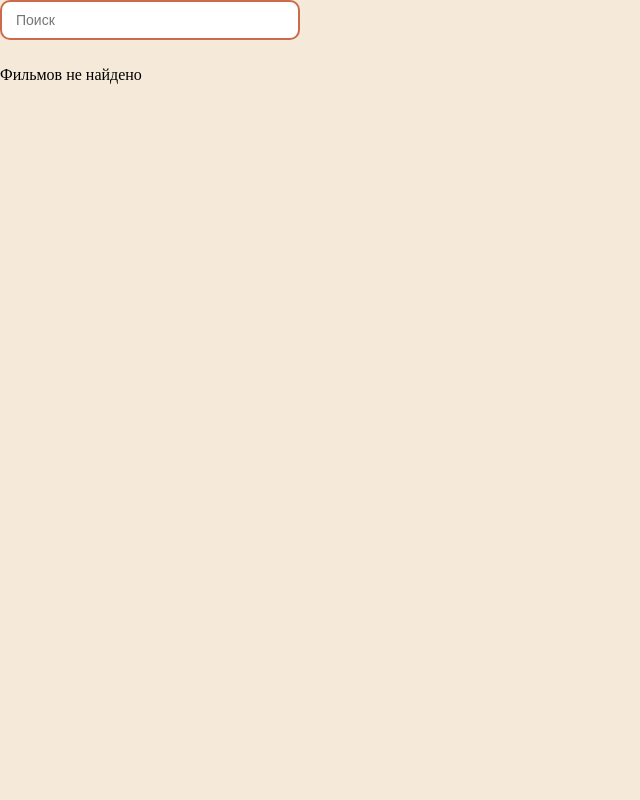
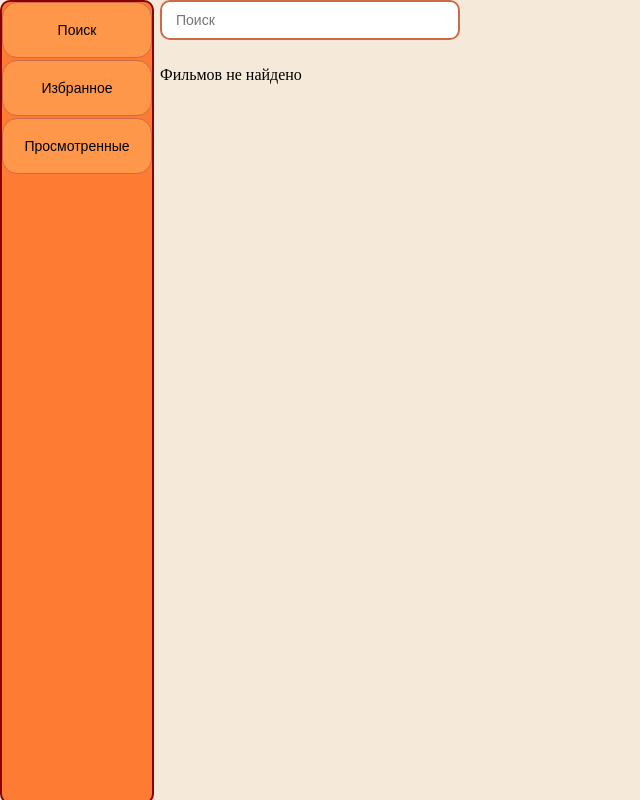
Before and after one commit to Nezzah13/Find-Movie, a React (Vite) app: page / in a window 1280 px wide. Shown: the whole page, without its empty margins (0-640 px from the left). Built offline with nearby package versions, Linux system fonts and the light colour scheme.

Commit message:
Добавил sideBar и всю логику работы кнопок и отображения

```diff
--- a/src/App.tsx
+++ b/src/App.tsx
@@ -5,6 +5,10 @@ import useMovieDetails from "./Hooks/useMovieDetails.ts";
 import SearchBar from "./Components/SearchBar.tsx";
 import MovieList from "./Components/MovieList.tsx";
 import MovieDetails from "./Components/MovieDetails.tsx";
+import Sidebar from "./Components/Sidebar.tsx";
+import FavoriteList from "./Components/FavoriteList.tsx";
+import ViewedList from "./Components/ViewedList.tsx";
+import type {MovieShort} from "./Hooks/useMovieSearch.ts";
 
 
 function App() {
@@ -13,13 +17,46 @@ function App() {
     const debouncedText = useDebounce(text, 500)
     const {movie, loading, error} = useMovieSearch(debouncedText)
     const {fullMovie, fullLoading, fullError} = useMovieDetails(selectedMovieId)
+    const [activeList, setActiveList] = useState<'Main' | 'Favorite' | 'Viewed'>('Main')
+    const [favoriteMovies, setFavoriteMovies] = useState<MovieShort[]>([])
+    const [viewedMovies, setViewedMovies] = useState<MovieShort[]>([])
 
+    const toggleFavorite = (newMovie : MovieShort) => {
+        setFavoriteMovies(prev => {
+            if (prev.some(mov => mov.imdbID === newMovie.imdbID)) {
+                return prev.filter(mov => mov.imdbID !== newMovie.imdbID)
+            }
+            else {
+                return [...prev, newMovie]
+            }
+        })
+    }
+    const toggleViewed = (newMovie : MovieShort) => {
+        setViewedMovies(prev => {
+            if (prev.some(mov => mov.imdbID === newMovie.imdbID)) {
+                return prev.filter(mov => mov.imdbID !== newMovie.imdbID)
+            }
+            else {
+                return [...prev, newMovie]
+            }
+        })
+    }
+
+    const deleteFavoriteMovie = (newMovie : MovieShort) => {
+        setFavoriteMovies(prev => prev.filter(mov => mov.imdbID !== newMovie.imdbID))
+    }
+    const deleteViewedMovie = (newMovie : MovieShort) => {
+        setViewedMovies(prev => prev.filter(mov => mov.imdbID !== newMovie.imdbID))
+    }
 
     return (
         <div>
-            <SearchBar text={text} setText={setText}/>
-            <MovieList movie={movie} loading={loading} error={error} setSelectedMovieId={setSelectedMovieId}/>
+            <Sidebar setActiveList={setActiveList}/>
+            {activeList === 'Main' && <SearchBar text={text} setText={setText}/>}
+            {activeList === 'Main' && <MovieList movie={movie} loading={loading} error={error} setSelectedMovieId={setSelectedMovieId} toggleFavorite={toggleFavorite} toggleViewed={toggleViewed} favoriteMovies={favoriteMovies} viewedMovies={viewedMovies}/>}
             {selectedMovieId !== null && <MovieDetails fullMovie={fullMovie} fullLoading={fullLoading} fullError={fullError} setSelectedMovieId={setSelectedMovieId}/>}
+            {activeList === 'Favorite' && <FavoriteList favoriteMovies={favoriteMovies} setSelectedMovieId={setSelectedMovieId} deleteFavoriteMovie={deleteFavoriteMovie}/>}
+            {activeList === 'Viewed' && <ViewedList viewedMovies={viewedMovies} setSelectedMovieId={setSelectedMovieId} deleteViewedMovie={deleteViewedMovie}/>}
         </div>
     )
 }
--- /dev/null
+++ b/src/Components/FavoriteList.tsx
@@ -0,0 +1,26 @@
+import type {MovieShort} from "../Hooks/useMovieSearch.ts";
+
+interface FavoriteListProps {
+    favoriteMovies: MovieShort[];
+    setSelectedMovieId: (id : string | null) => void;
+    deleteFavoriteMovie: (movie: MovieShort) => void;
+}
+
+function FavoriteList({favoriteMovies, setSelectedMovieId, deleteFavoriteMovie}: FavoriteListProps) {
+    if (favoriteMovies.length === 0) return <p className='text-load'> Нет избранных фильмов</p>
+    return (
+        <div className="movie-card-head">
+            {favoriteMovies.map(mov => {
+          return  <div className="movie-card" key={mov.imdbID}>
+              <img src={mov.Poster} alt={mov.Title} className="movie-card-img"/>
+              <p className="text-title">Название: {mov.Title}</p>
+              <p className="text-year">Год: {mov.Year}</p>
+              <button className="movie-button" type={"button"} onClick={() => setSelectedMovieId(mov.imdbID)}>ℹ️</button>
+              <button type="button" className="movie-button" onClick={() => deleteFavoriteMovie(mov)}>🗑</button>
+          </div>
+        })}
+        </div>
+    )
+}
+
+export default FavoriteList
--- a/src/Components/MovieList.tsx
+++ b/src/Components/MovieList.tsx
@@ -2,21 +2,30 @@ import type {MovieShort} from "../Hooks/useMovieSearch.ts";
 import MovieCard from "./MovieCard.tsx";
 import "../Styles/MovieList.css"
 
-interface MovieListProps {
+export interface MovieListProps {
     movie: MovieShort[];
     loading: boolean;
     error: string | null;
     setSelectedMovieId: (id : string | null) => void;
+    toggleFavorite: (movie: MovieShort) => void;
+    toggleViewed: (movie : MovieShort) => void;
+    favoriteMovies: MovieShort[];
+    viewedMovies: MovieShort[];
 }
 
-function MovieList({movie, loading, error, setSelectedMovieId} : MovieListProps) {
-
-    if  (loading) return <p>Загрузка...</p>
-    else if (error !== null) return <p>{error}</p>
-    else if (!movie.length) return <p>Фильмов не найдено</p>
+function MovieList({movie, loading, error, setSelectedMovieId, toggleFavorite, toggleViewed, favoriteMovies, viewedMovies} : MovieListProps) {
+    const favoriteStatus = (favMovie: MovieShort) => {
+       return favoriteMovies.some(mov => mov.imdbID === favMovie.imdbID)
+    }
+    const viewedStatus = (vieMovie: MovieShort) => {
+       return viewedMovies.some(mov => mov.imdbID === vieMovie.imdbID)
+    }
+    if  (loading) return <p className='text-load'>Загрузка...</p>
+    else if (error !== null) return <p className='text-load'>{error}</p>
+    else if (!movie.length) return <p className='text-load'>Фильмов не найдено</p>
     return (
         <div className="movie-card-head">
-            {movie.map(mov => <MovieCard mov={mov} key={mov.imdbID} setSelectedMovieId={setSelectedMovieId}/>)}
+            {movie.map(mov => <MovieCard mov={mov} key={mov.imdbID} setSelectedMovieId={setSelectedMovieId} toggleFavorite={toggleFavorite} toggleViewed={toggleViewed} favoriteStatus={favoriteStatus(mov)} viewedStatus={viewedStatus(mov)}/>)}
         </div>
     )
 }
--- /dev/null
+++ b/src/Components/Sidebar.tsx
@@ -0,0 +1,17 @@
+import '../Styles/Sidebar.css'
+
+interface sideBarProps {
+    setActiveList: (page: 'Main' | 'Favorite' | 'Viewed') => void
+}
+
+function Sidebar({setActiveList}: sideBarProps) {
+    return (
+        <div className="side-bar">
+            <button className="bar-button" type="button" onClick={() => setActiveList('Main')}>Поиск</button>
+            <button className="bar-button" type="button" onClick={() => setActiveList('Favorite')}>Избранное</button>
+            <button className="bar-button" type="button" onClick={() => setActiveList('Viewed')}>Просмотренные</button>
+        </div>
+    )
+}
+
+export default Sidebar
--- /dev/null
+++ b/src/Components/ViewedList.tsx
@@ -0,0 +1,25 @@
+import type {MovieShort} from "../Hooks/useMovieSearch.ts";
+
+interface ViewedListProps {
+    viewedMovies: MovieShort[];
+    setSelectedMovieId: (id : string | null) => void;
+    deleteViewedMovie: (movie: MovieShort) => void;
+}
+function ViewedList({viewedMovies, setSelectedMovieId, deleteViewedMovie}: ViewedListProps) {
+    if (viewedMovies.length === 0) return <p className='text-load'> Нет просмотренных фильмов</p>
+    return (
+        <div className="movie-card-head">
+            {viewedMovies.map(mov => {
+                return  <div className="movie-card" key={mov.imdbID}>
+                    <img src={mov.Poster} alt={mov.Title} className="movie-card-img"/>
+                    <p className="text-title">Название: {mov.Title}</p>
+                    <p className="text-year">Год: {mov.Year}</p>
+                    <button className="movie-button" type={"button"} onClick={() => setSelectedMovieId(mov.imdbID)}>ℹ️</button>
+                    <button type="button" className="movie-button" onClick={() => deleteViewedMovie(mov)}>🗑</button>
+                </div>
+            })}
+        </div>
+    )
+}
+
+export default ViewedList
--- a/src/Styles/MovieCard.css
+++ b/src/Styles/MovieCard.css
@@ -24,9 +24,35 @@
     margin-left: 3px;
 }
 
-.i-button {
+.movie-button {
     border: 1px solid #812100;
     border-radius: 10px;
     padding-top: 4px;
     background-color: #ec523b;
+    transition: transform 0.15s, filter 0.15s;
 }
+
+.movie-button:hover {
+    transform: scale(1.05);
+    filter: brightness(1.2);
+}
+
+.movie-button:active {
+    transform: scale(0.9);
+}
+
+.dark-movie-button {
+    border: 1px solid #812100;
+    border-radius: 10px;
+    padding-top: 4px;
+    background-color: #781400;
+    transition: transform 0.15s, filter 0.15s;
+}
+.dark-movie-button:hover {
+    transform: scale(1.05);
+    filter: brightness(1.2);
+}
+
+.dark-movie-button:active {
+    transform: scale(0.9);
+}
--- a/src/Styles/MovieList.css
+++ b/src/Styles/MovieList.css
@@ -2,4 +2,9 @@
     display: flex;
     flex-wrap: wrap;
     gap: 10px;
+    margin-left: 160px;
 }
+
+.text-load {
+    margin-left: 160px;
+}
--- a/src/Styles/SearchBar.css
+++ b/src/Styles/SearchBar.css
@@ -8,6 +8,7 @@
     box-sizing: border-box;
     min-width: 100px;
     max-width: 300px;
+    margin-left: 160px;
 }
 
 .search-bar:focus {
--- /dev/null
+++ b/src/Styles/Sidebar.css
@@ -0,0 +1,33 @@
+.side-bar {
+    border: 2px solid darkred;
+    border-radius: 10px;
+    position: fixed;
+    top: 0;
+    left: 0;
+    height: 100vh;
+    width: 150px;
+    display: flex;
+    flex-direction: column;
+    z-index: 900;
+    background-color: #fd7b33;
+    text-align: center;
+    gap: 2px;
+}
+
+.bar-button {
+    background-color: #ff974a;
+    border-radius: 15px;
+    border: 1px solid #cc6b49;
+    height: 7vh;
+    font-size: 14px;
+    transition: transform 0.15s, filter 0.15s;
+}
+
+.bar-button:hover {
+    transform: scale(1.05);
+    filter: brightness(1.2);
+}
+
+.bar-button:active {
+    transform: scale(0.9);
+}
```
Also changed, not shown: src/Components/MovieCard.tsx (+8 -2 lines).
